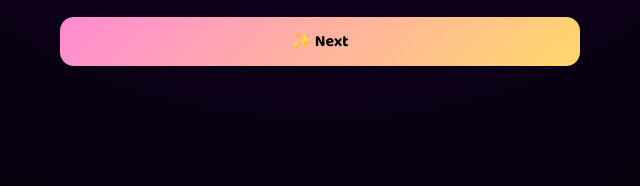
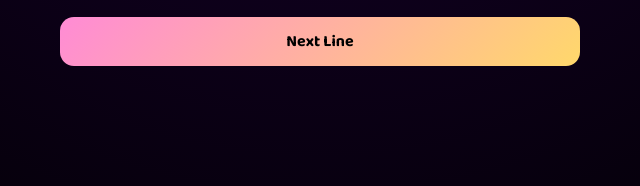
Before and after one commit to GamerDAC/karaoke, a plain HTML site: page index.html in a window 1280 px wide. Shown: the part 468-654 px from the top of the page, 320-960 px from the left. Drawn offline with Linux system fonts and the light colour scheme.

Commit message:
Update index.html

```diff
--- a/index.html
+++ b/index.html
@@ -121,7 +121,7 @@ iframe {
     <textarea id="lyricsInput" placeholder="One lyric line per line 🎵"></textarea>
 
     <button onclick="startKaraoke()">▶ Start</button>
-    <button onclick="nextLine()">✨ Next</button>
+    <button onclick="nextLine()">Next Line</button>
 
     <div id="videoHolder"></div>
     <div class="lyrics-area" id="lyricsArea"></div>
```
